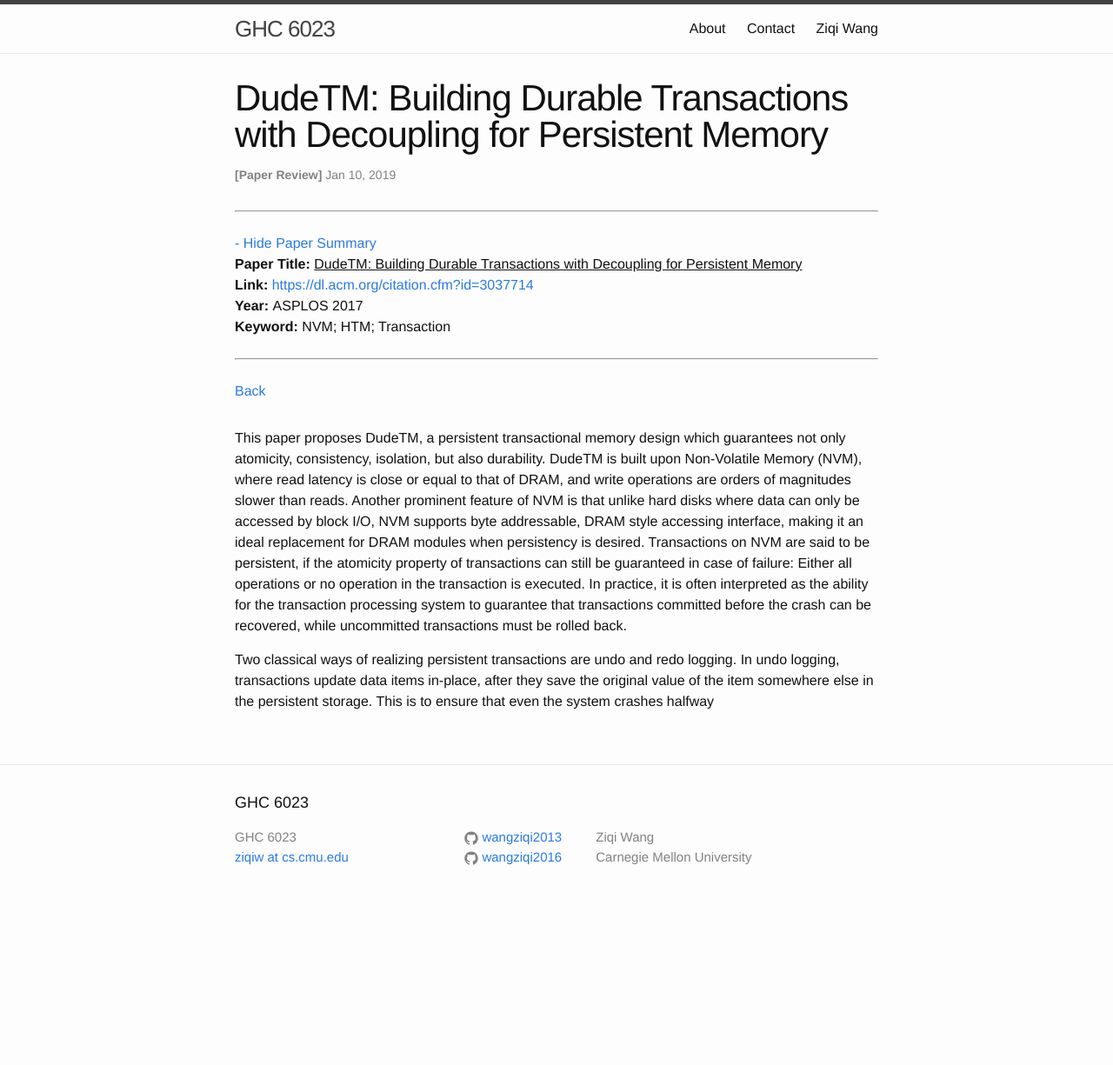
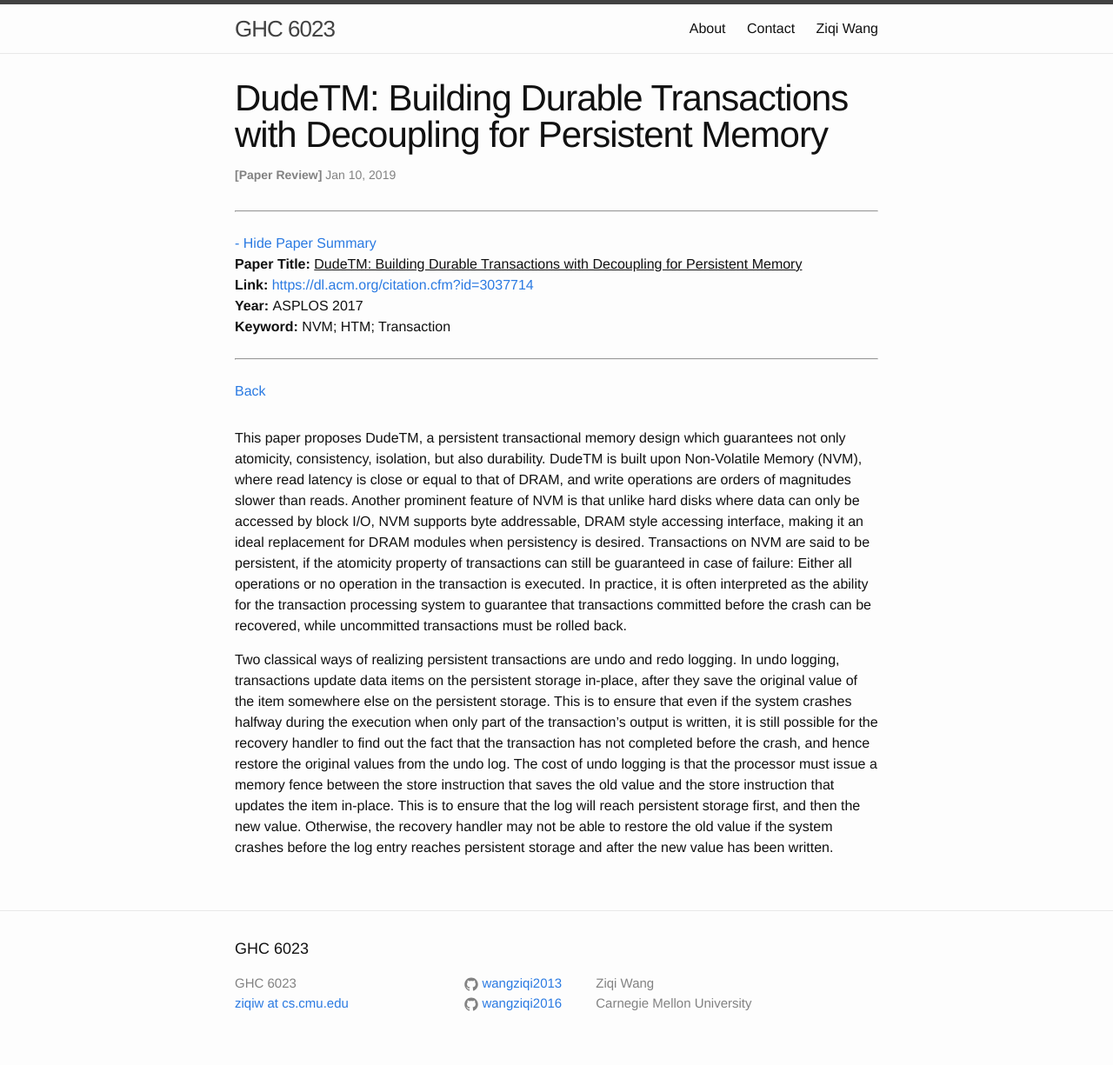
Before and after one commit to wangziqi2013/wangziqi2013.github.io, a Jekyll site: the page built from _posts/2019-01-10-dudetm.markdown, in a window 1280 px wide. Shown: the whole page at 87% size. Built offline with Jekyll 4.4.1, drawn with Linux system fonts in a browser that asks for light colours; before the commit the page ends 1057 px from its top, so only the background shows below that.

Commit message:
Finish undo logging

```diff
--- a/_posts/2019-01-10-dudetm.markdown
+++ b/_posts/2019-01-10-dudetm.markdown
@@ -24,5 +24,11 @@ the transaction processing system to guarantee that transactions committed befor
 uncommitted transactions must be rolled back.
 
 Two classical ways of realizing persistent transactions are undo and redo logging. In undo logging, transactions update
-data items in-place, after they save the original value of the item somewhere else in the persistent storage. This is to
-ensure that even the system crashes halfway
+data items on the persistent storage in-place, after they save the original value of the item somewhere else on the
+persistent storage. This is to ensure that even if the system crashes halfway during the execution when only part of the
+transaction's output is written, it is still possible for the recovery handler to find out the fact that the transaction
+has not completed before the crash, and hence restore the original values from the undo log. The cost of undo logging
+is that the processor must issue a memory fence between the store instruction that saves the old value and the store
+instruction that updates the item in-place. This is to ensure that the log will reach persistent storage first, and then
+the new value. Otherwise, the recovery handler may not be able to restore the old value if the system crashes before
+the log entry reaches persistent storage and after the new value has been written.
```
